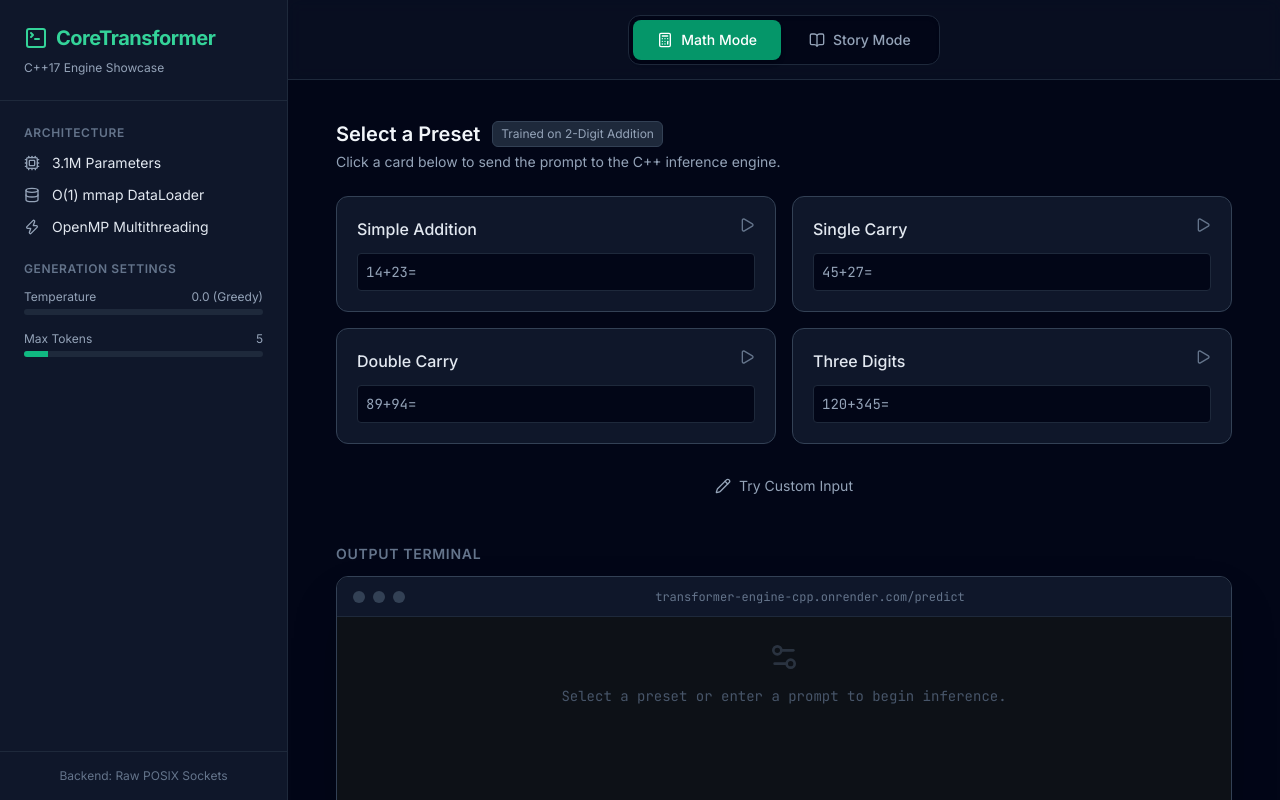
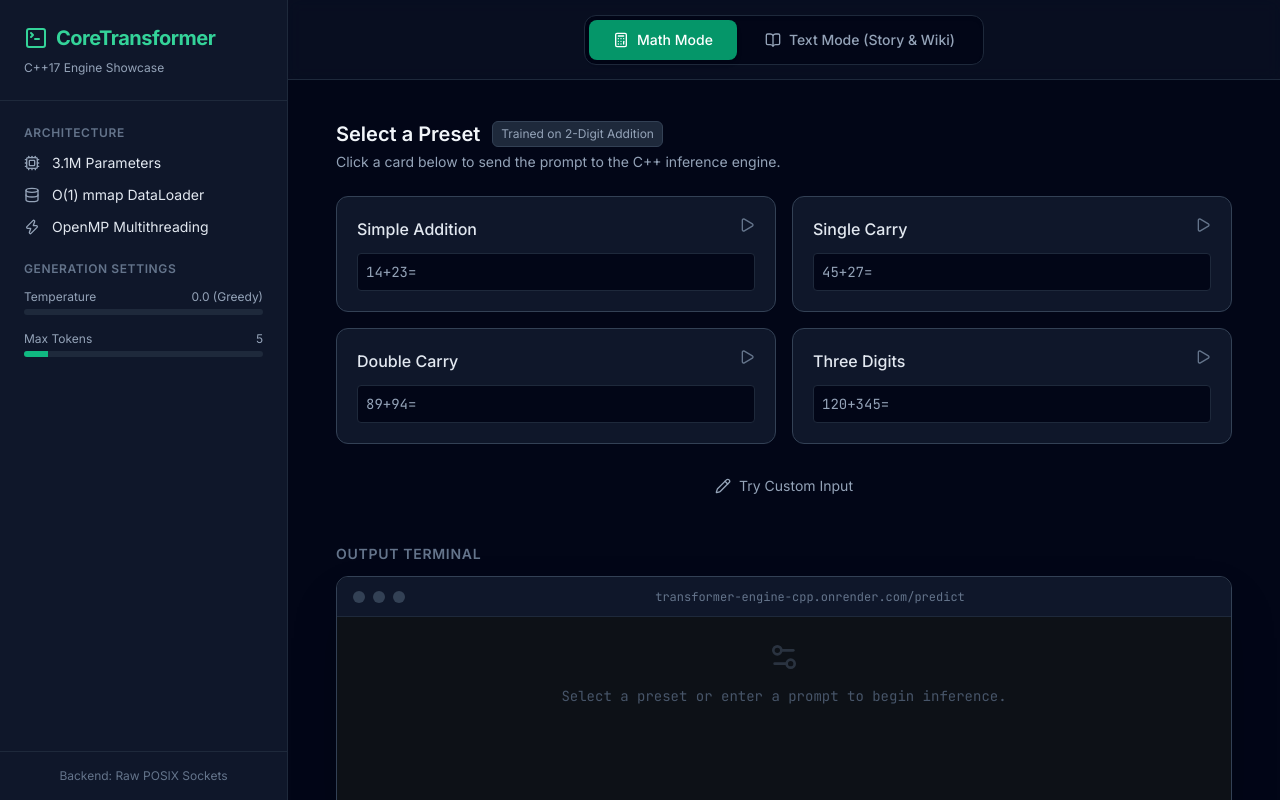
Before and after one commit to KHU5HWANT/transformer-engine-cpp, a React (Vite) app in the folder frontend/: page / in a window 1280 px wide. Built offline with nearby package versions, Linux system fonts and the light colour scheme; no server answers.

Commit message:
Rebrand Story Mode to Text Mode and add Wiki preset

```diff
--- a/frontend/src/App.jsx
+++ b/frontend/src/App.jsx
@@ -24,7 +24,7 @@ const PRESETS = {
     { id: 's1', title: 'Alice in the Woods', prompt: 'Once upon a time, Alice walked into the dark woods and found a' },
     { id: 's2', title: 'Timmy\'s Box', prompt: 'Timmy opened the big box and inside he saw a' },
     { id: 's3', title: 'The Little Kitten', prompt: 'A little kitten named Lily was very hungry, so she' },
-    { id: 's4', title: 'Brave Knight', prompt: 'The brave knight raised his sword and said to the dragon,' }
+    { id: 's4', title: 'Wikipedia: Python', prompt: 'Python is a high-level, general-purpose programming language. Its design philosophy emphasizes code' }
   ]
 };
 
@@ -202,7 +202,7 @@ export default function App() {
               }`}
             >
               <BookOpen className="w-4 h-4 mr-2" />
-              Story Mode
+              Text Mode (Story & Wiki)
             </button>
           </div>
         </header>
@@ -216,7 +216,7 @@ export default function App() {
               <h2 className="text-xl font-semibold text-slate-100 flex items-center">
                 Select a Preset
                 <span className="ml-3 text-xs px-2 py-1 bg-slate-800 text-slate-400 rounded-md font-normal border border-slate-700">
-                  {activeMode === 'math' ? 'Trained on 2-Digit Addition' : 'Trained on TinyStories'}
+                  {activeMode === 'math' ? 'Trained on 2-Digit Addition' : 'Trained on TinyStories & Simple Wikipedia'}
                 </span>
               </h2>
               <p className="text-sm text-slate-400 mt-1">Click a card below to send the prompt to the C++ inference engine.</p>
```
